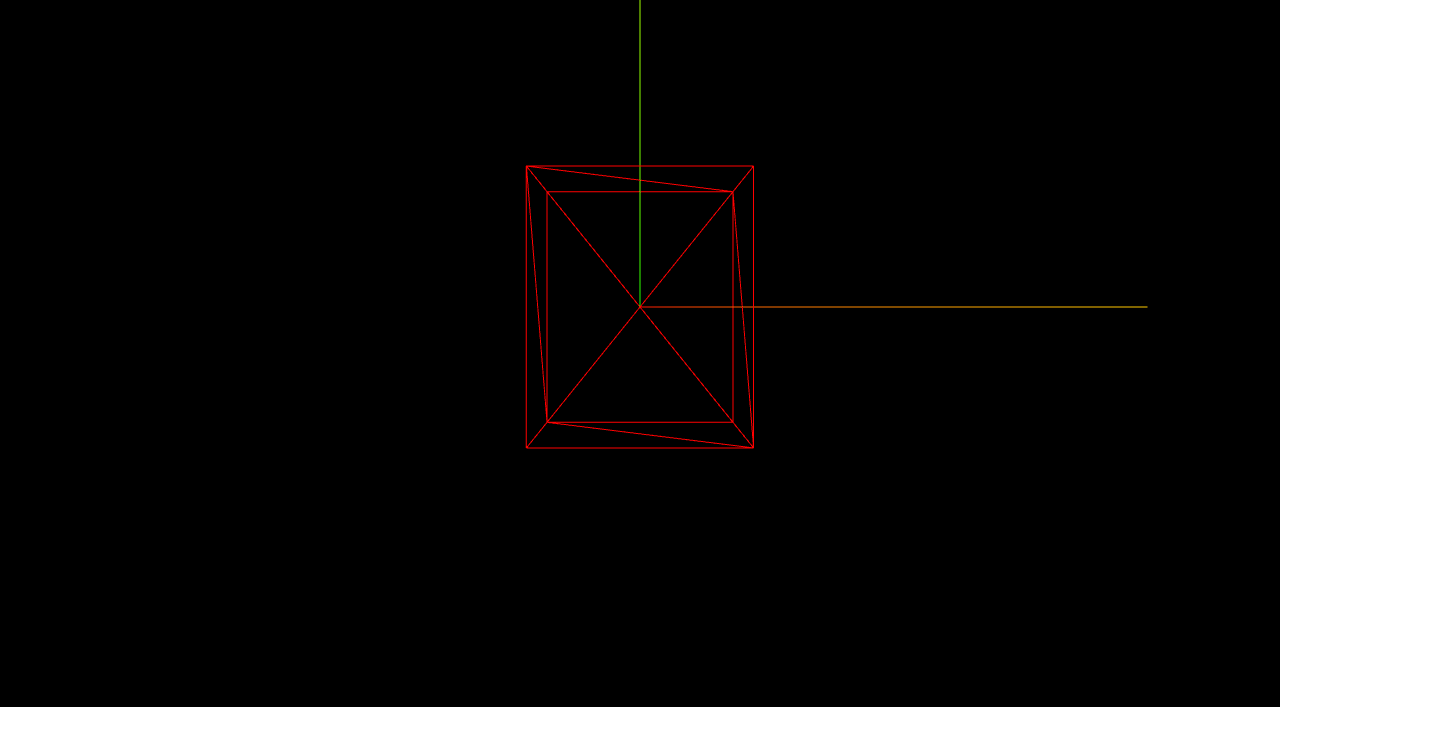
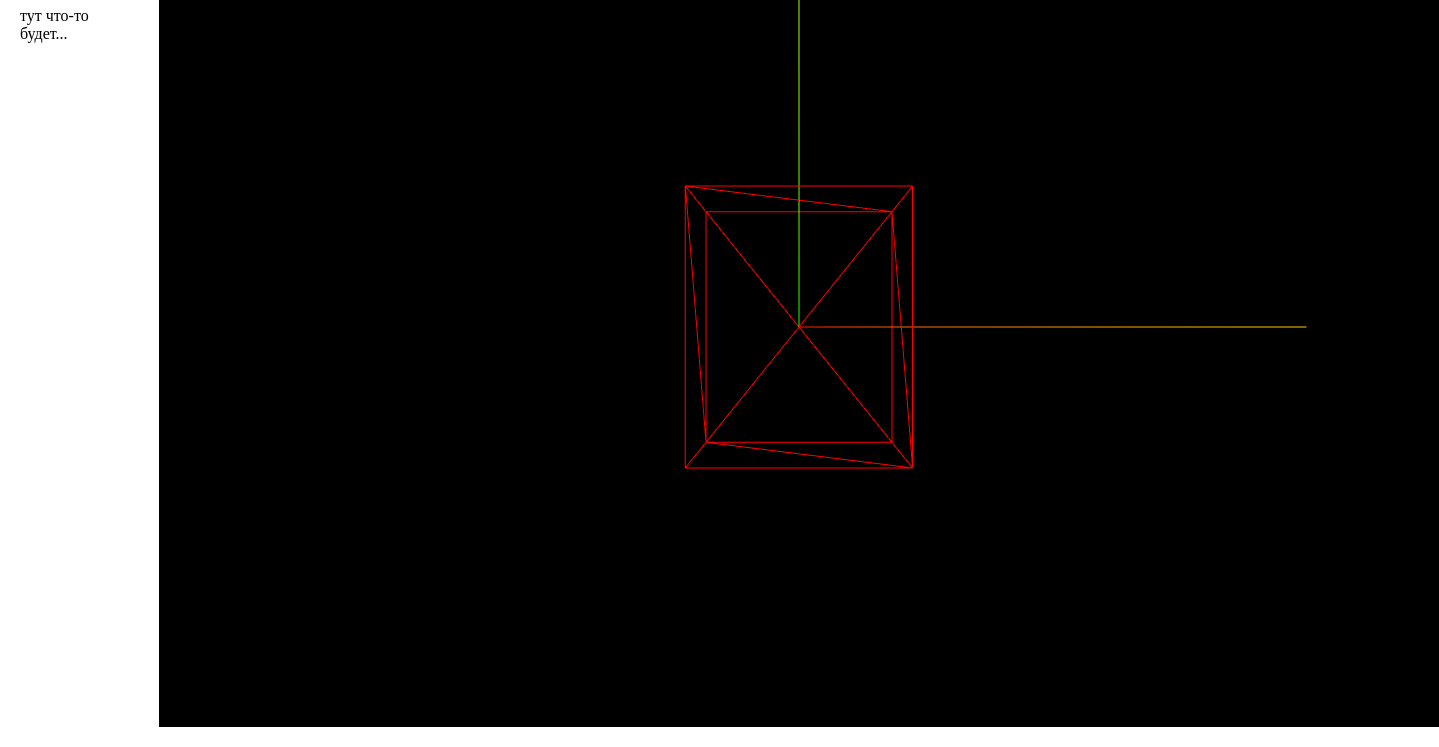
Before and after one commit to KlarkKe/web, a website built with Vite: page index.html in a window 1280 px wide. Shown: the part 93-840 px from the top of the page, 1439 px wide, since content can reach past the window. Before the commit the page ends 804 px from the top, so only its background shows below. Built offline with nearby package versions, Linux system fonts and the light colour scheme.

Commit message:
add flex canvas

```diff
--- a/index.html
+++ b/index.html
@@ -6,7 +6,14 @@
     <link rel="stylesheet" href="./src/style.css">
 </head>
 <body>
+<div class="page">
+    <div class="content">
+        <h1>Sandbox</h1>
+        <p>тут что-то будет...</p>
+    </div>
+
     <canvas class="threejs"></canvas>
+</div>
     <script type="module" src="./src/script.js"></script>
 </body>
 </html>
--- a/src/style.css
+++ b/src/style.css
@@ -2,3 +2,20 @@ body {
     margin: 0;
     overflow: hidden;
   }
+
+.threejs {
+    width: 500px;   /* Ширина канваса */
+    height: 500px;  /* Высота канваса */
+    background: #111;
+    display: block;
+}
+
+.page {
+    display: flex;
+    gap: 20px;
+    padding: 20px;
+}
+
+.content {
+    max-width: 300px;
+}
```
